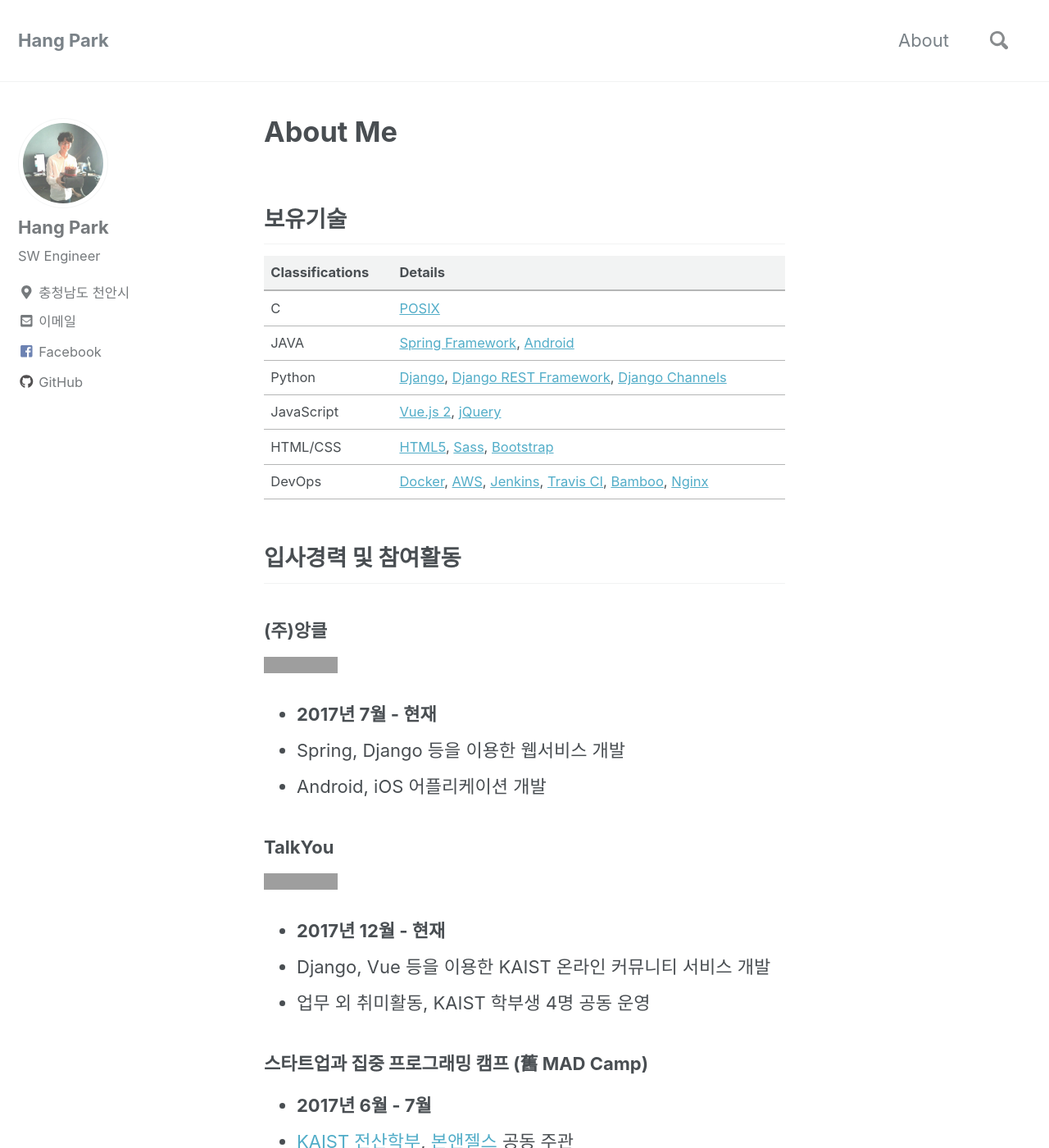
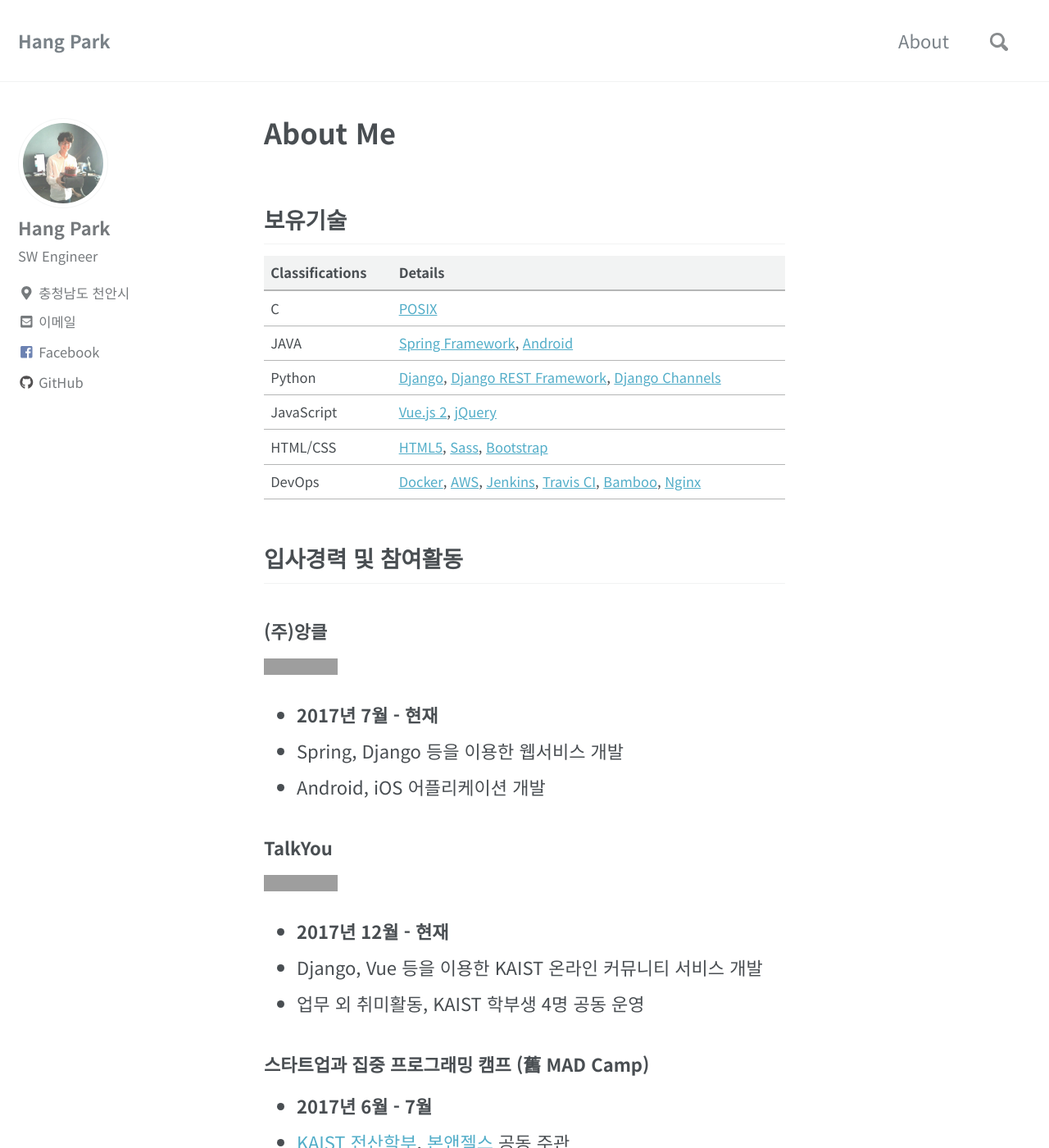
Before and after one commit to hangpark/hangpark.github.io, a Jekyll site: the page built from _pages/about.md, in a window 1280 px wide and 1400 px high. Shown: the whole window at 82% size. Built offline with Jekyll 4.4.1, drawn with Linux system fonts in a browser that asks for light colours; nearby versions of some CDN libraries; grey boxes are pictures that could not be loaded.

Commit message:
기본 sans-serif 폰트 Noto Sans KR로 변경

```diff
--- a/_sass/minimal-mistakes.scss
+++ b/_sass/minimal-mistakes.scss
@@ -3,6 +3,8 @@
  * Copyright 2013-2018 Michael Rose - mademistakes.com | @mmistakes
  * Licensed under MIT (https://github.com/mmistakes/minimal-mistakes/blob/master/LICENSE.txt)
 */
+/* Fonts */
+@import url(//fonts.googleapis.com/earlyaccess/notosanskr.css);
 
 /* Variables */
 @import "minimal-mistakes/variables";
--- a/_sass/minimal-mistakes/_variables.scss
+++ b/_sass/minimal-mistakes/_variables.scss
@@ -14,7 +14,7 @@
 
 /* system typefaces */
 $serif: Georgia, Times, serif !default;
-$sans-serif: -apple-system, BlinkMacSystemFont, "Roboto", "Segoe UI",
+$sans-serif: "Noto Sans KR", -apple-system, BlinkMacSystemFont, "Roboto", "Segoe UI",
   "Helvetica Neue", "Lucida Grande", Arial, sans-serif !default;
 $monospace: Monaco, Consolas, "Lucida Console", monospace !default;
 
```
